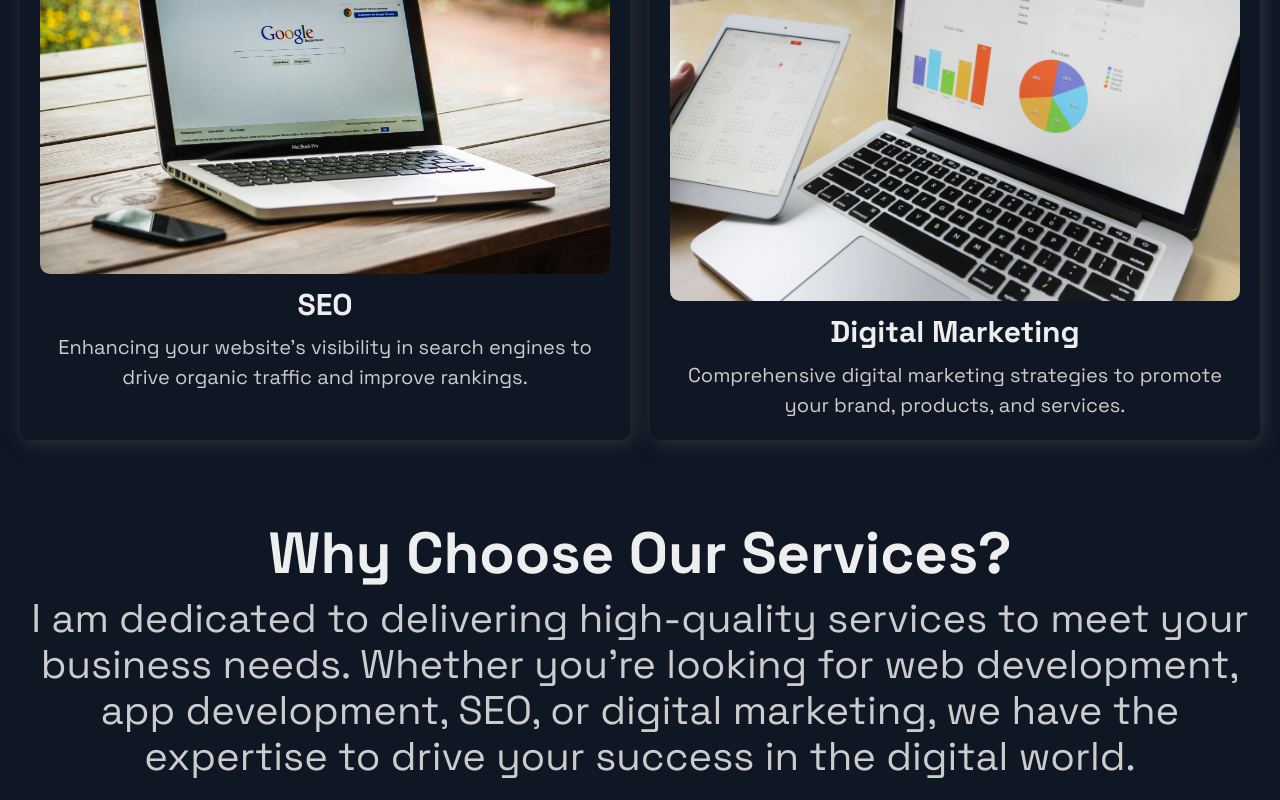
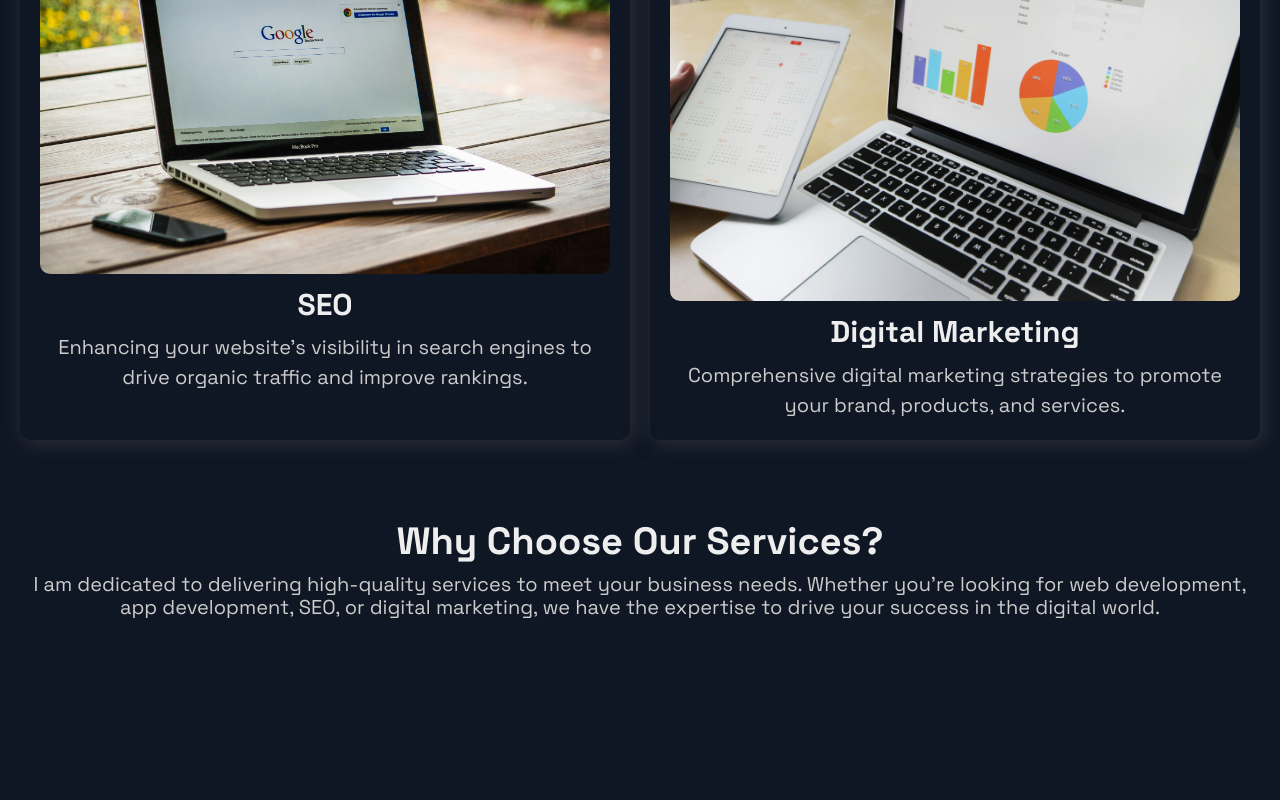
Before and after one commit to AfaqShahidKhan/portfolio-website-template-in-next-js, a Next.js app: page /services in a window 1280 px wide. Shown: the part 924-1724 px from the top of the page. After the commit the page ends 1563 px from the top, so only its background shows below. Built offline with nearby package versions, Linux system fonts and the light colour scheme.

Commit message:
Update ServiceDescriptionSection.js

```diff
--- a/src/components/ServiceDescriptionSection.js
+++ b/src/components/ServiceDescriptionSection.js
@@ -7,13 +7,13 @@ export const ServiceDescriptionSection = styled.div`
 `;
 
 export const DescriptionTitle = styled.h2`
-  font-size: 5.8rem;
+  font-size: 3.8rem;
   color: #eee; /* Greyish white color */
   margin-bottom: 1rem;
 `;
 
 export const DescriptionContent = styled.p`
-  font-size: 4rem;
+  font-size: 2rem;
   color: #ccc; /* Light grey color */
 
   margin: 0 auto;
```
